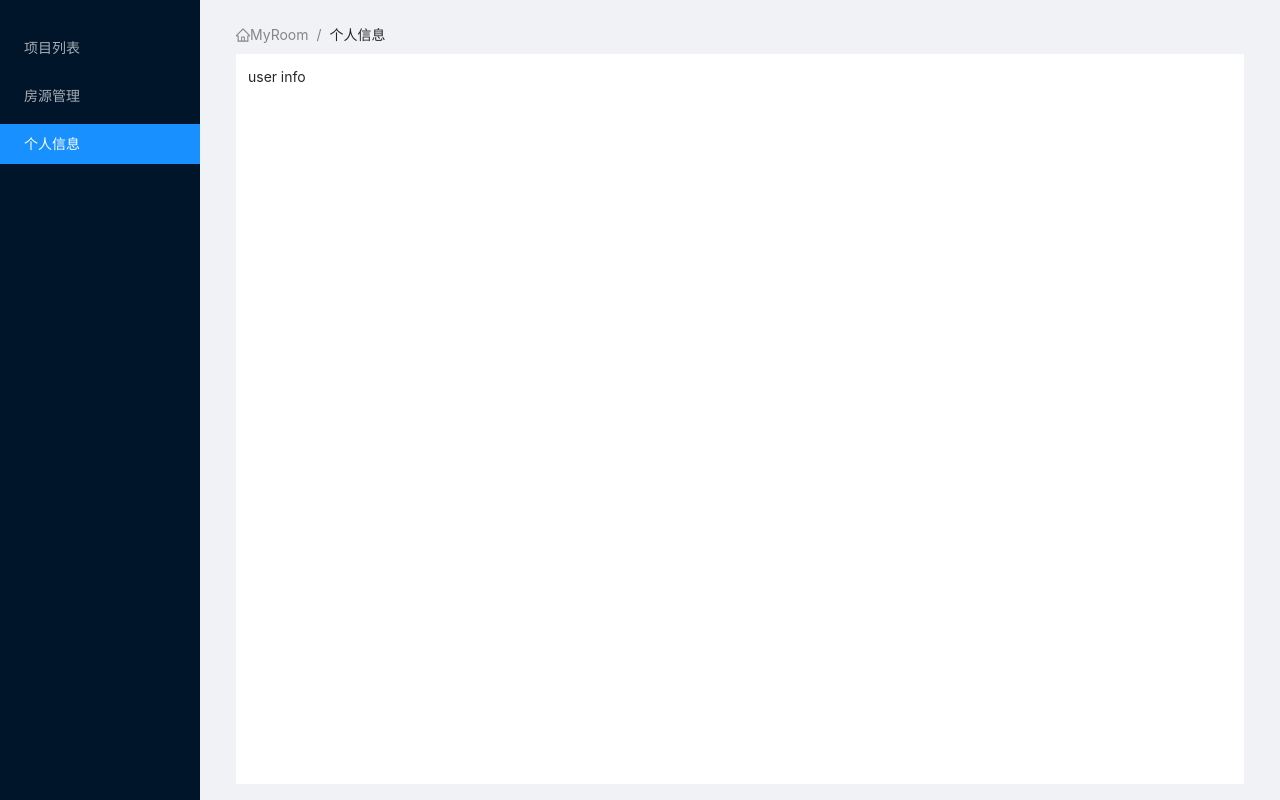
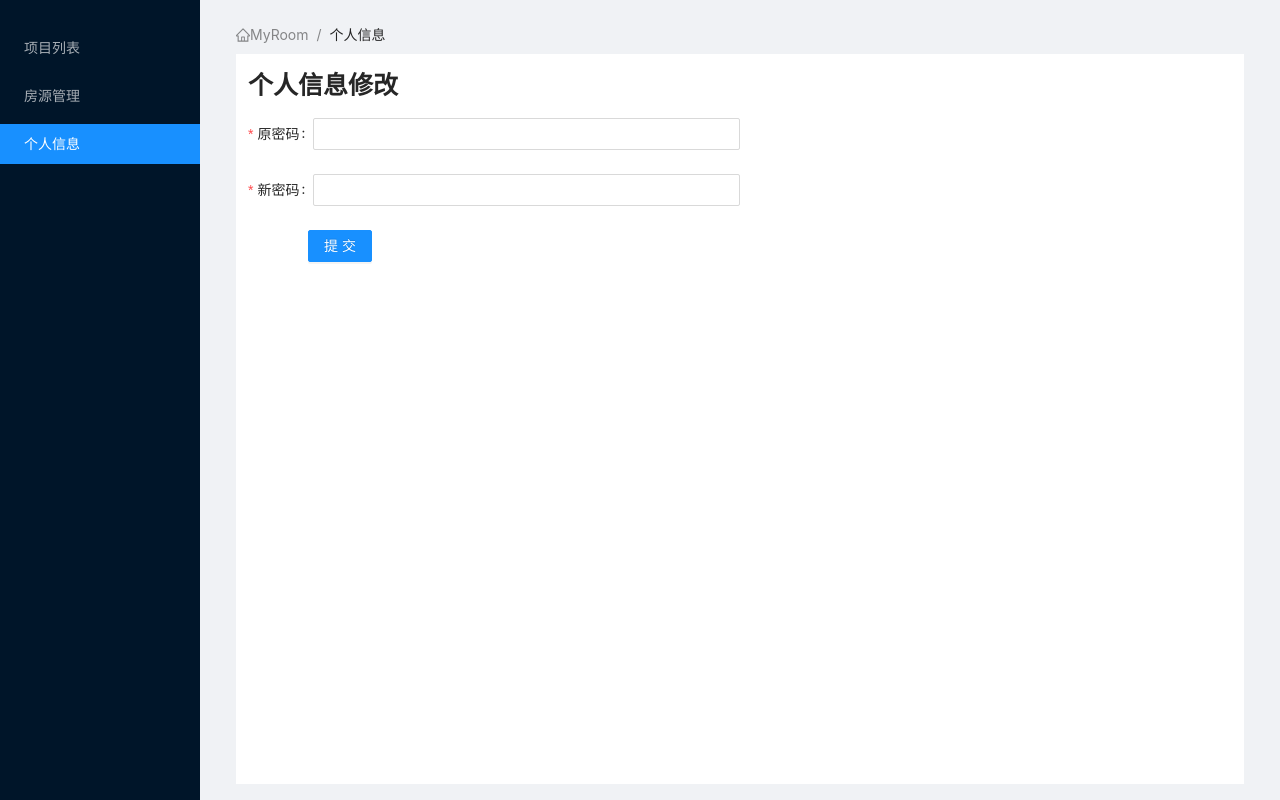
Before and after one commit to MyRoom-Bytedance/MyRoom-Admin, a React (Create React App) app: page /admin/user in a window 1280 px wide. Built offline with nearby package versions, Linux system fonts and the light colour scheme.

Commit message:
feat: 修改密码

```diff
--- a/src/pages/UserHome/index.tsx
+++ b/src/pages/UserHome/index.tsx
@@ -1,5 +1,53 @@
-import React from 'react';
+import React, { createRef } from 'react';
+import { UserUpdate } from 'service/user';
+import { Form, Input, Button, message } from 'antd';
+import type { FormInstance } from 'antd/es/form';
+const FormItem = Form.Item;
 
 export const UserHome = React.memo(() => {
-  return <>user info</>;
+  const formRef = createRef<FormInstance>();
+
+
+  return (
+    <div>
+      <h1 style={{
+        fontSize: '25px',
+        fontWeight: 'bold',
+      }}>个人信息修改</h1>
+      <Form
+        ref={formRef}
+        style={{
+          width: '50%',
+        }}
+      >
+        <FormItem
+          label="原密码"
+          name="pre_password"
+          rules={[{ required: true, message: '请输入原密码' }]}
+        >
+          <Input type="password" />
+        </FormItem>
+        <FormItem
+          label="新密码"
+          name="new_password"
+          rules={[{ required: true, message: '请输入新密码' }]}
+        >
+          <Input type="password" />
+        </FormItem>
+        <FormItem>
+          <Button
+            type="primary"
+            style={{ marginLeft: 60, }}
+            onClick={async () => {
+              const values = await formRef.current?.validateFields();
+              await UserUpdate(values);
+              message.success('操作成功');
+            }}
+          >
+            提交
+          </Button>
+        </FormItem>
+      </Form>
+    </div>
+  );
 });
--- a/src/service/user.ts
+++ b/src/service/user.ts
@@ -1,3 +1,4 @@
+import { type } from 'os';
 import request from './axios';
 
 /**
@@ -15,3 +16,24 @@ export const UserLogin = (data: UserLoginRequest) => {
     data,
   });
 };
+
+export const UserLogout = () => {
+  return request<UserBaseInfo>({
+    url: '/user/logout',
+    method: 'POST',
+  });
+}
+
+type UserUpdateRequest = {
+  pre_password?: string;
+  new_password?: string;
+  username?: string;
+};
+
+export const UserUpdate = (data: UserUpdateRequest) => {
+  return request<UserBaseInfo>({
+    url: '/user/update',
+    method: 'POST',
+    data,
+  });
+}
```
